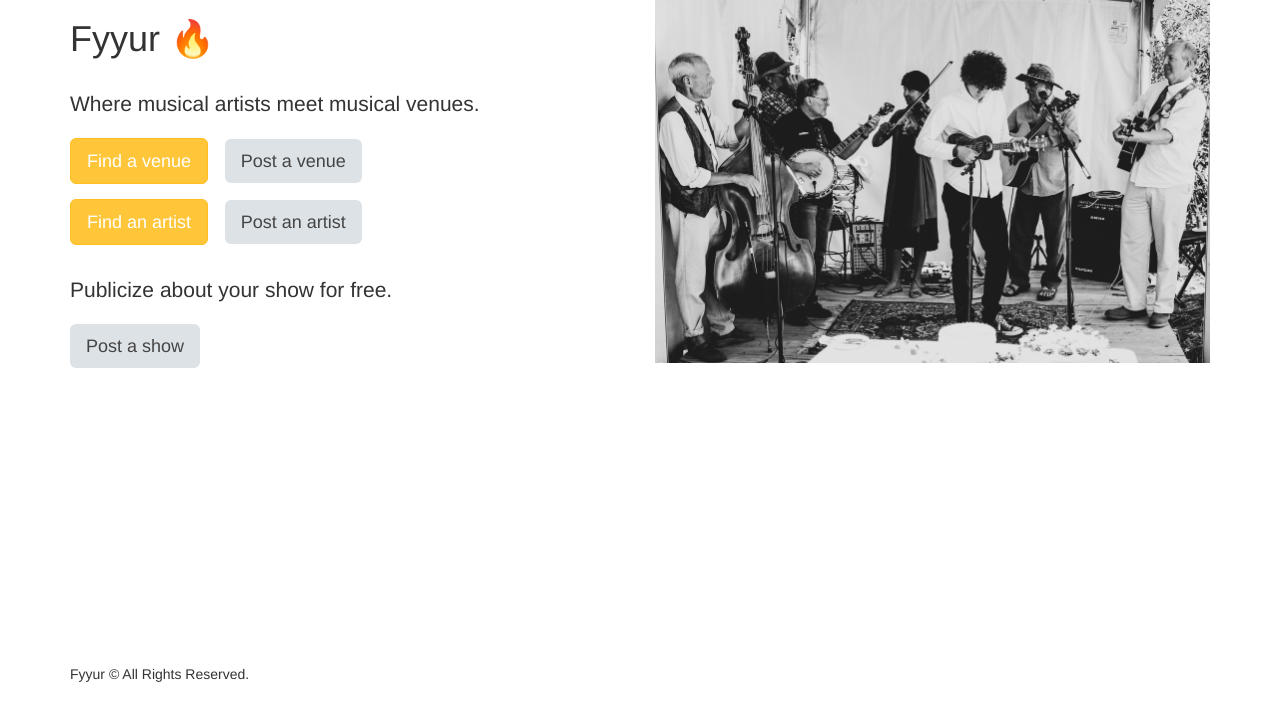
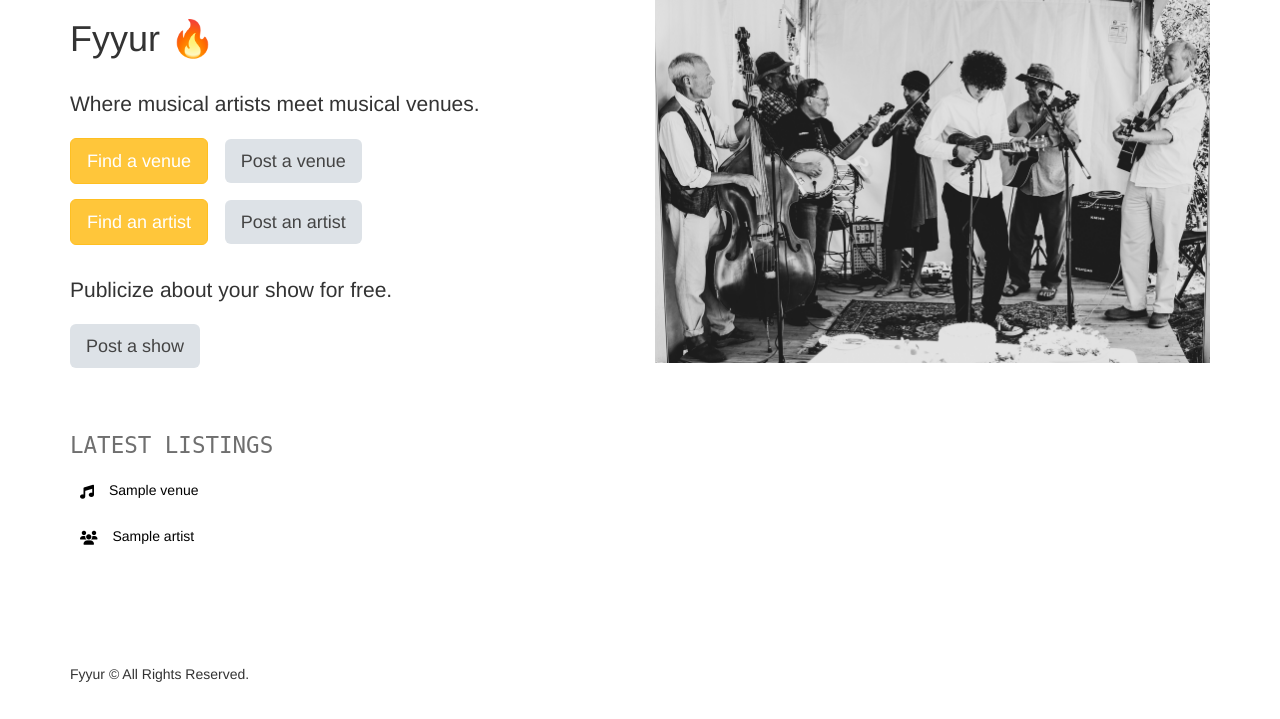
Before and after one commit to eslam-fakhry/fyyur, a Flask app: page / in a window 1280 px wide. Shown: the part 81-800 px from the top of the page. Run offline with Flask 2, Linux system fonts and the light colour scheme; tables that the repository leaves empty hold one stand-in row (values such as "Sample post"); some libraries are stand-ins or nearby versions.

Commit message:
Show latest venues and artists

```diff
--- a/app.py
+++ b/app.py
@@ -55,6 +55,8 @@ class Venue(db.Model):
     website = db.Column(db.String(120))
     seeking_talent = db.Column(db.Boolean(), default=False)
     seeking_description = db.Column(db.Text())
+    created_at = db.Column(db.DateTime(), nullable=False,
+                           server_default=func.now())
 
     # Add many-to-many relationship with Artist through Show model
     artists = db.relationship(
@@ -78,6 +80,8 @@ class Artist(db.Model):
     website = db.Column(db.String(120))
     seeking_venue = db.Column(db.Boolean(), default=False)
     seeking_description = db.Column(db.Text())
+    created_at = db.Column(db.DateTime(), nullable=False,
+                           server_default=func.now())
 
     shows = db.relationship('Show', backref="artist", lazy=True)
 
@@ -118,7 +122,31 @@ app.jinja_env.filters['datetime'] = format_datetime
 
 @app.route('/')
 def index():
-    return render_template('pages/home.html')
+    artists_result = db.session.query(Artist) \
+        .options(Load(Artist).load_only('name', "created_at")) \
+        .order_by(Artist.created_at.desc()).limit(10).all()
+
+    venues_result = db.session.query(Venue) \
+        .options(Load(Venue).load_only('name', "created_at")) \
+        .order_by(Venue.created_at.desc()).limit(10).all()
+
+    def mapper_factory(type):
+        def mapper(model):
+            return {
+                "type": type,
+                "id": model.id,
+                "name": model.name,
+                "created_at": model.created_at
+            }
+        return mapper
+
+    artists = list(map(mapper_factory('artist'), artists_result))
+    venues = list(map(mapper_factory('venue'), venues_result))
+
+    all_models = venues + artists
+    latest = sorted(all_models, key=lambda x: x['id'], reverse=True)[:10]
+
+    return render_template('pages/home.html', latest=latest)
 
 
 #  Venues
--- a/forms.py
+++ b/forms.py
@@ -102,7 +102,6 @@ class VenueForm(Form):
         'image_link'
     )
     genres = SelectMultipleField(
-        # TODO implement enum restriction
         'genres', validators=[DataRequired()],
         choices=[
             ('Alternative', 'Alternative'),
@@ -222,7 +221,6 @@ class ArtistForm(Form):
         'image_link'
     )
     genres = SelectMultipleField(
-        # TODO implement enum restriction
         'genres', validators=[DataRequired()],
         choices=[
             ('Alternative', 'Alternative'),
--- a/templates/pages/home.html
+++ b/templates/pages/home.html
@@ -22,4 +22,19 @@
 		<img id="front-splash" src="{{ url_for('static',filename='img/front-splash.jpg') }}" alt="Front Photo of Musical Band" />
 	</div>
 </div>
+<section>
+	<h2 class="monospace">Latest Listings</h2>
+		<ul class="items">
+			{% for item in latest %}
+			<li>
+				<a href="{{ url_for('show_venue',venue_id=item.id) if item.type=='venue' else url_for('show_artist',artist_id=item.id)}}">
+					<i class="fas  {{ 'fa-music' if item.type=='venue' else 'fa-users' }} "></i>
+					<div class="item">
+						<h5>{{ item.name }}</h5>
+					</div>
+				</a>
+			</li>
+			{% endfor %}
+		</ul>
+</section>
 {% endblock %}
```
Also changed, not shown: migrations/versions/dc908a4d42e1_add_created_at_to_artist_and_venue.py (added, +30 -0 lines).
